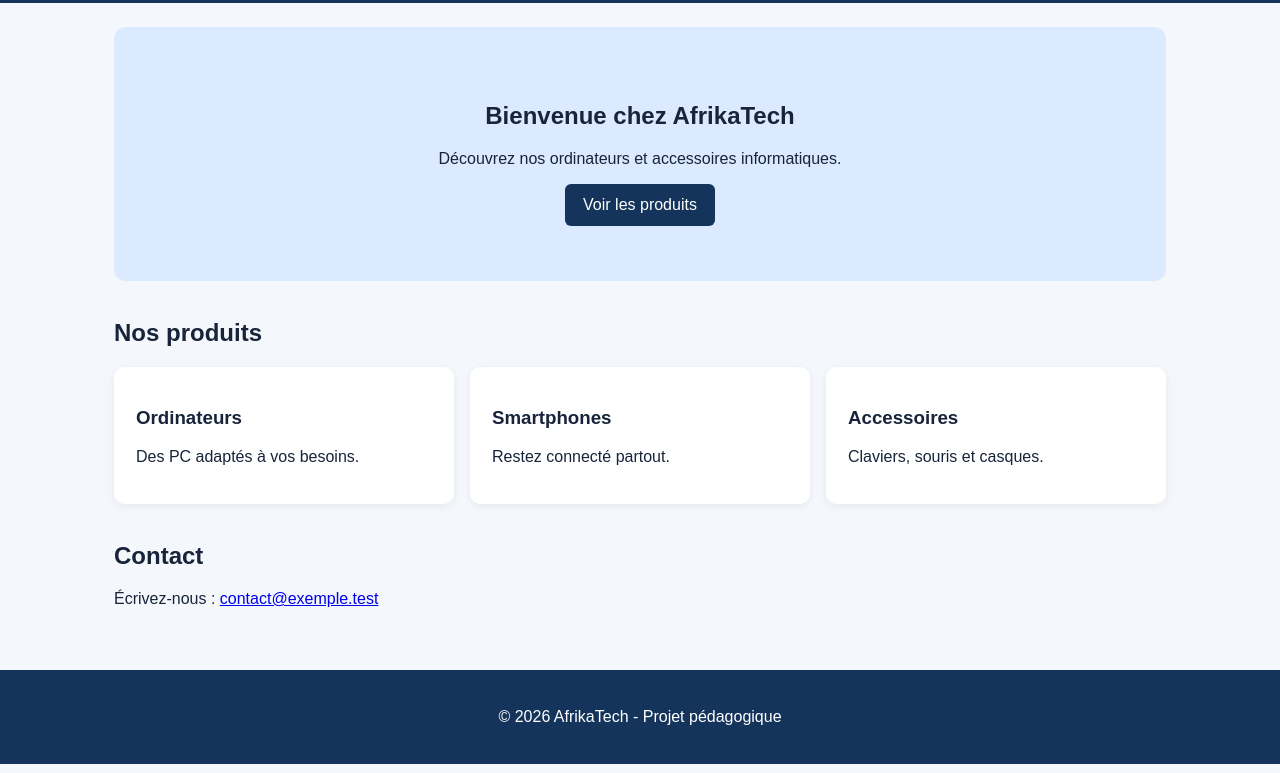
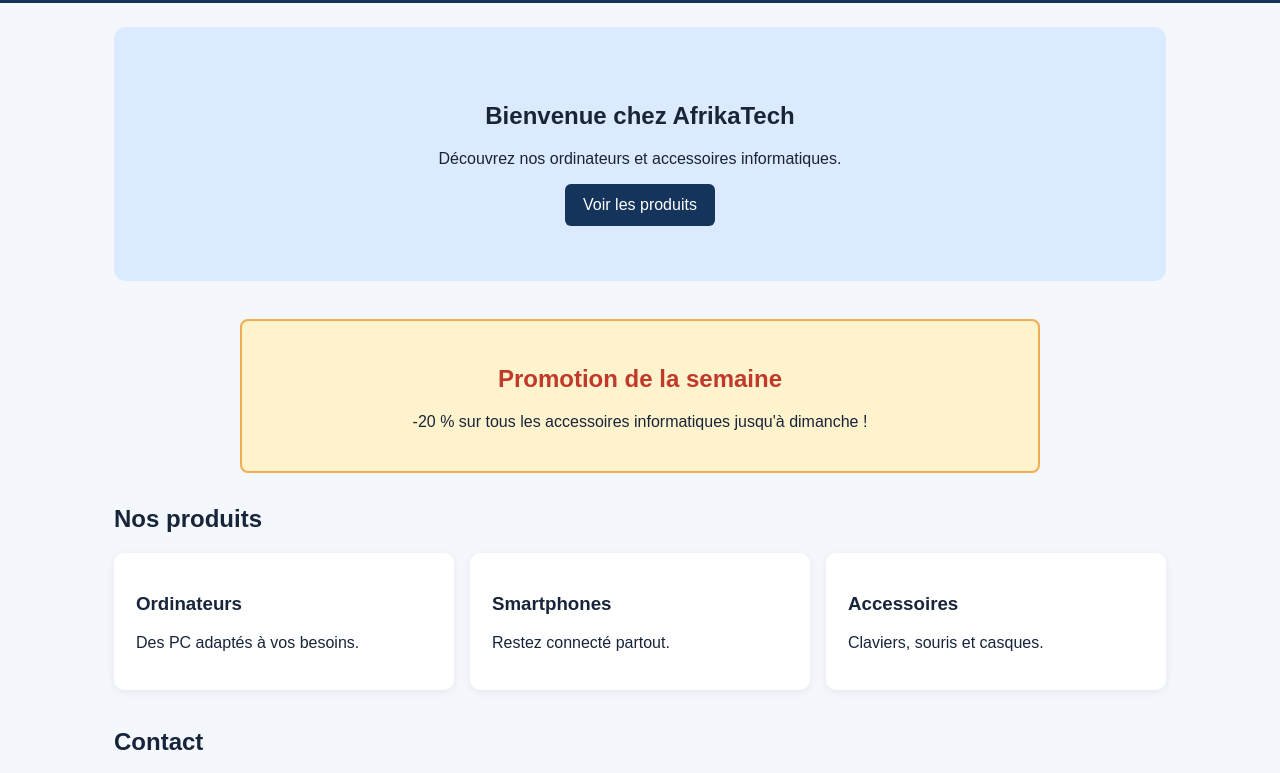
Before and after one commit to Gautier1807/Africatech, a plain HTML site: page index.html in a window 1280 px wide. Shown: the part 70-843 px from the top of the page. Drawn offline with Linux system fonts and the light colour scheme.

Commit message:
feat: ajouter la section promotion

```diff
--- a/index.html
+++ b/index.html
@@ -1,4 +1,3 @@
-
 <!DOCTYPE html>
 <html lang="fr">
 
@@ -18,6 +17,7 @@
 
         <nav>
             <a href="#accueil">Accueil</a>
+            <a href="#promotion">Promotion</a>
             <a href="#produits">Produits</a>
             <a href="#contact">Contact</a>
         </nav>
@@ -35,6 +35,13 @@
             </p>
 
             <a class="btn" href="#produits">Voir les produits</a>
+        </section>
+
+        <!-- Section promotion -->
+        <section id="promotion" class="promo">
+            <h2>Promotion de la semaine</h2>
+
+            <p>-20 % sur tous les accessoires informatiques jusqu'à dimanche !</p>
         </section>
 
         <!-- Section Produits -->
--- a/style.css
+++ b/style.css
@@ -60,6 +60,22 @@ main {
     border-radius: 6px;
 }
 
+/* Section promotionnelle */
+.promo {
+    background: #fff3cd;
+    border: 2px solid #f0ad4e;
+    padding: 1.5rem;
+    margin: 2rem auto;
+    max-width: 800px;
+    text-align: center;
+    border-radius: 8px;
+}
+
+/* Titre de la promotion */
+.promo h2 {
+    color: #c0392b;
+}
+
 /* Espacement des sections */
 section {
     margin-bottom: 38px;
```
